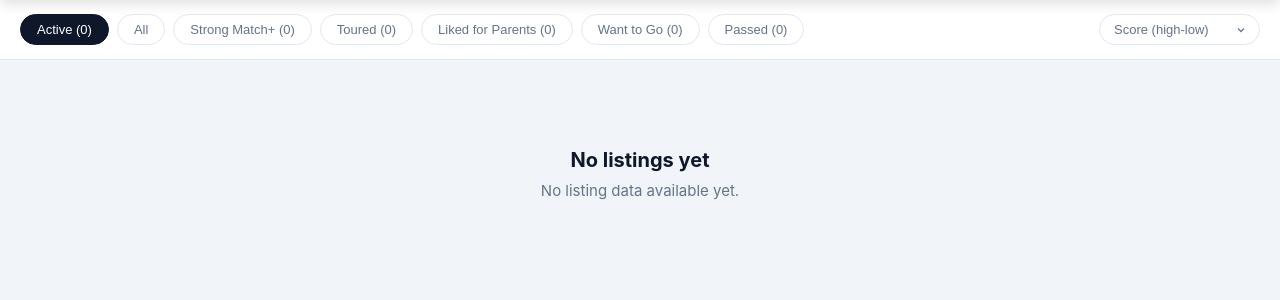
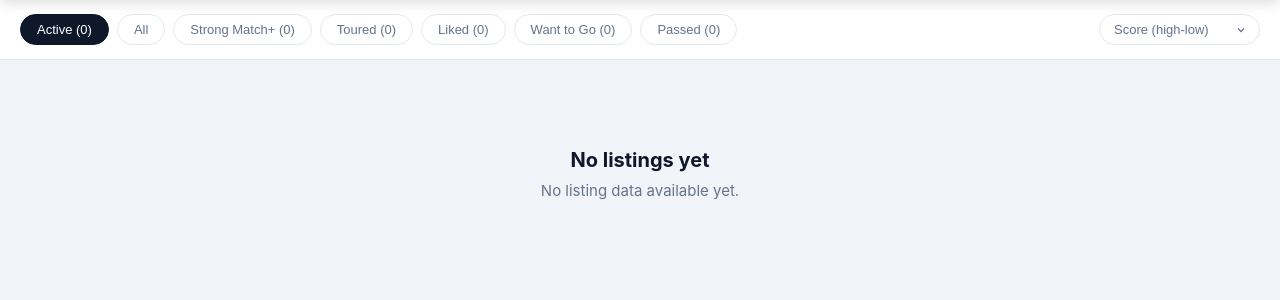
Before and after one commit to Akibalogh/listings-analyzer, a FastAPI app: page / in a window 1280 px wide. Shown: the part 68-368 px from the top of the page. Run offline with FastAPI, Linux system fonts and the light colour scheme; data that the repository does not hold is empty; some libraries are stand-ins or nearby versions.

Commit message:
Rename 'Liked for Parents' to 'Liked' throughout codebase
- Update dashboard HTML: button text, badge text, filter chip label
- Update PRD documentation with 'Liked' feature description
- Update tests to use 'Liked' terminology

Co-Authored-By: Claude Haiku 4.5 <noreply@anthropic.com>

```diff
--- a/app/templates/dashboard.html
+++ b/app/templates/dashboard.html
@@ -1513,7 +1513,7 @@
     <button class="filter-chip" data-filter="all-unfiltered">All</button>
     <button class="filter-chip" data-filter="not-reject">Strong Match+</button>
     <button class="filter-chip" data-filter="Toured">Toured</button>
-    <button class="filter-chip" data-filter="Liked">Liked for Parents</button>
+    <button class="filter-chip" data-filter="Liked">Liked</button>
     <button class="filter-chip" data-filter="Want to Go">Want to Go</button>
     <button class="filter-chip" data-filter="Passed">Passed</button>
     <select class="sort-select" id="sortSelect" onchange="applySort()">
@@ -2061,7 +2061,7 @@ function buildCard(l) {
   }
   /* Liked badge (visible in compact row) */
   if (l.liked) {
-    summary.appendChild(el('span', {className: 'liked-badge'}, '♥ For Parents'));
+    summary.appendChild(el('span', {className: 'liked-badge'}, '♥ Liked'));
   }
   /* Pending badge (visible in compact row) */
   var pendingStatuses = ['Pending', 'Under Contract', 'Closed'];
@@ -2097,7 +2097,7 @@ function buildCard(l) {
     var likedBtn = el('button', {
       className: 'liked-btn' + (l.liked ? ' liked' : ''),
       onclick: function(e) { e.stopPropagation(); toggleLiked(l.id, l.liked, likedBtn); }
-    }, l.liked ? '\u2665 For Parents \u2014 click to remove' : 'Like for Parents');
+    }, l.liked ? '\u2665 Liked \u2014 click to remove' : 'Like');
     var soldBtn = el('button', {
       className: 'sold-btn',
       onclick: function(e) { e.stopPropagation(); markSold(l.id); }
```
Also changed, not shown: PRD.md (+2 -1 lines), tests/test_liked_feature.py (+14 -14 lines).
